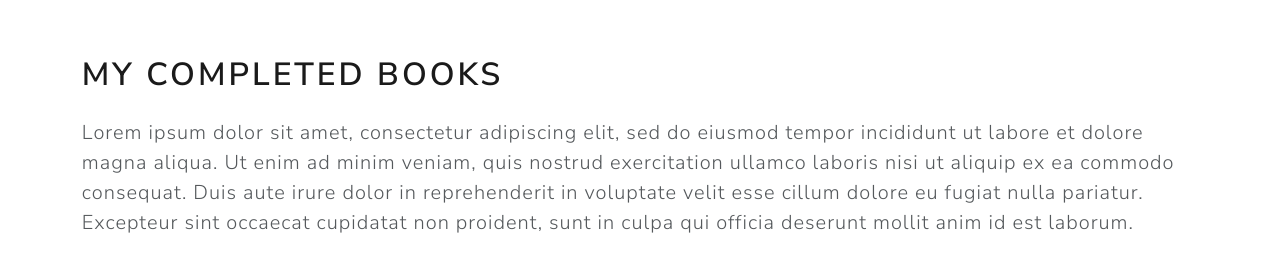
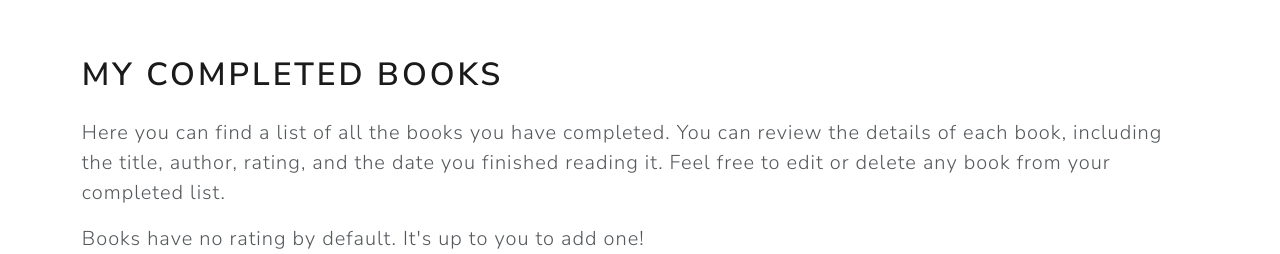
Before and after one commit to nicoferreira90/reading_list_app, a Django app: page /reviews/ in a window 1280 px wide. Shown: the part 92-346 px from the top of the page. Run offline with Django 5.2, Linux system fonts and the light colour scheme; the visitor is signed in with stand-in values (Sample User, id 1); data that the repository does not hold is empty; some libraries are stand-ins or nearby versions.

Commit message:
got rid of placeholder text on reviews page

```diff
--- a/templates/reading/review_page.html
+++ b/templates/reading/review_page.html
@@ -6,11 +6,11 @@
 
     <h1 class="my-4 text-start">My Completed Books</h1>
 
-    <p class="lead">Lorem ipsum dolor sit amet, consectetur adipiscing elit,
-         sed do eiusmod tempor incididunt ut labore et dolore magna aliqua.
-          Ut enim ad minim veniam, quis nostrud exercitation ullamco laboris nisi ut aliquip ex ea commodo consequat.
-           Duis aute irure dolor in reprehenderit in voluptate velit esse cillum dolore eu fugiat nulla pariatur.
-            Excepteur sint occaecat cupidatat non proident, sunt in culpa qui officia deserunt mollit anim id est laborum.</p>
+    <p class="lead">Here you can find a list of all the books you have completed.
+        You can review the details of each book, including the title, author, rating, and the date you finished reading it.
+        Feel free to edit or delete any book from your completed list.</p>
+
+    <p class="lead">Books have no rating by default. It's up to you to add one!</p>
 
 
     <div id="review_page_table">
```
